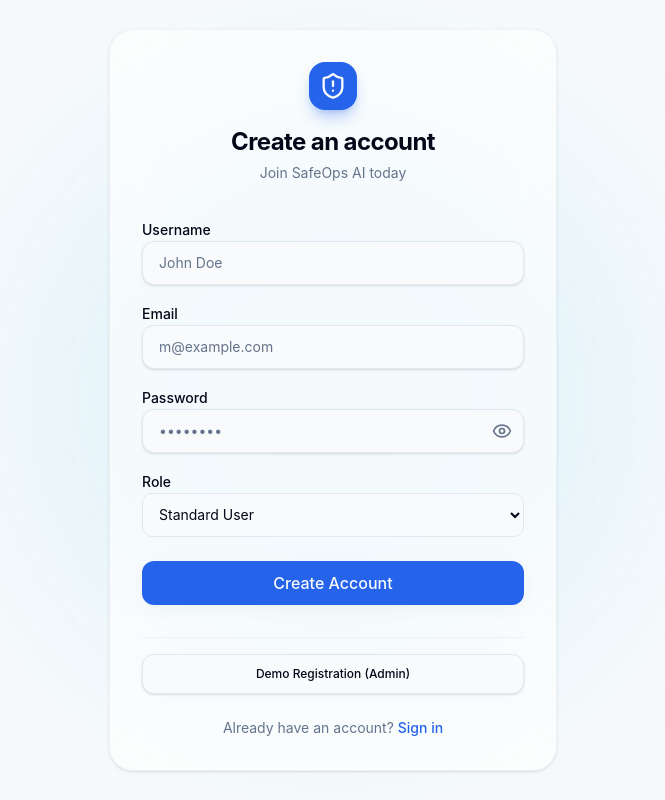
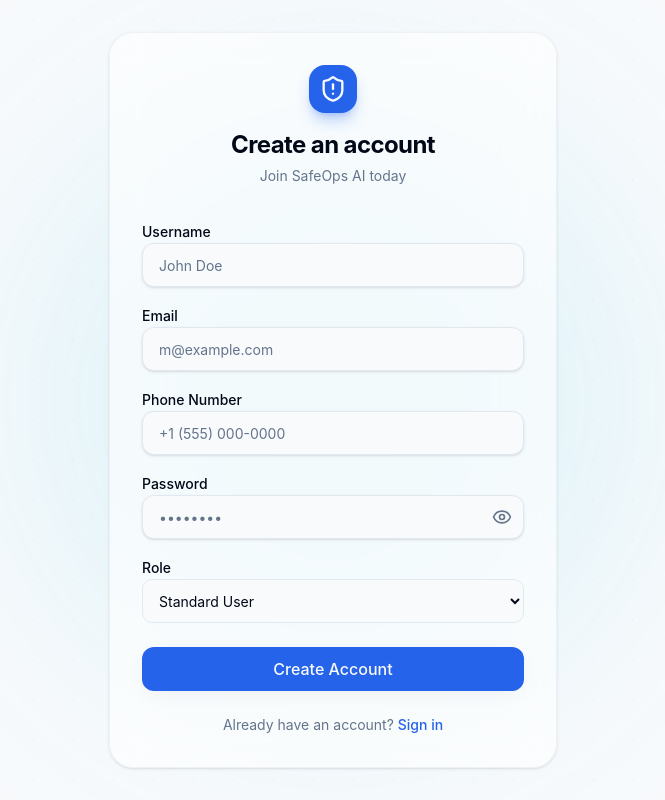
Before and after one commit to kKrishGupta/economic, a React app: page /register in a window 1280 px wide. Shown: the whole page, without its empty margins (307-972 px from the left). Built offline with nearby package versions, Linux system fonts and the light colour scheme; the HTML template or start-up script is replaced by a standard one.

Commit message:
updated ui

```diff
--- a/src/pages/Register.jsx
+++ b/src/pages/Register.jsx
@@ -76,6 +76,16 @@
               />
             </div>
             <div className="space-y-1">
+              <label className="text-sm font-medium leading-none">Phone Number</label>
+              <Input
+                type="tel"
+                placeholder="+1 (555) 000-0000"
+                {...register("phone")}
+                error={errors.phone?.message}
+                className="h-11"
+              />
+            </div>
+            <div className="space-y-1">
               <label className="text-sm font-medium leading-none">Password</label>
               <div className="relative">
                 <Input
@@ -129,17 +139,7 @@
               Create Account
             </Button>
 
-            {/* DEMO BUTTONS */}
-            <div className="mt-4 pt-4 border-t border-border/50">
-              <Button
-                type="button"
-                variant="outline"
-                className="w-full text-xs"
-                onClick={() => onSubmit({ username: `demo_user_${Math.floor(Math.random() * 1000)}`, email: 'demo@example.com', password: 'Password@123', role: 'ADMIN' })}
-              >
-                Demo Registration (Admin)
-              </Button>
-            </div>
+
           </form>
 
           <div className="mt-6 text-center text-sm">
--- a/src/validation/auth.schema.js
+++ b/src/validation/auth.schema.js
@@ -14,5 +14,6 @@
     .regex(/[a-z]/, 'Password must contain at least one lowercase letter')
     .regex(/[0-9]/, 'Password must contain at least one number')
     .regex(/[^A-Za-z0-9]/, 'Password must contain at least one special character'),
+  phone: z.string().min(10, 'Phone number must be at least 10 digits').optional(),
   role: z.enum(['USER', 'ADMIN']).default('USER'),
 });
```
